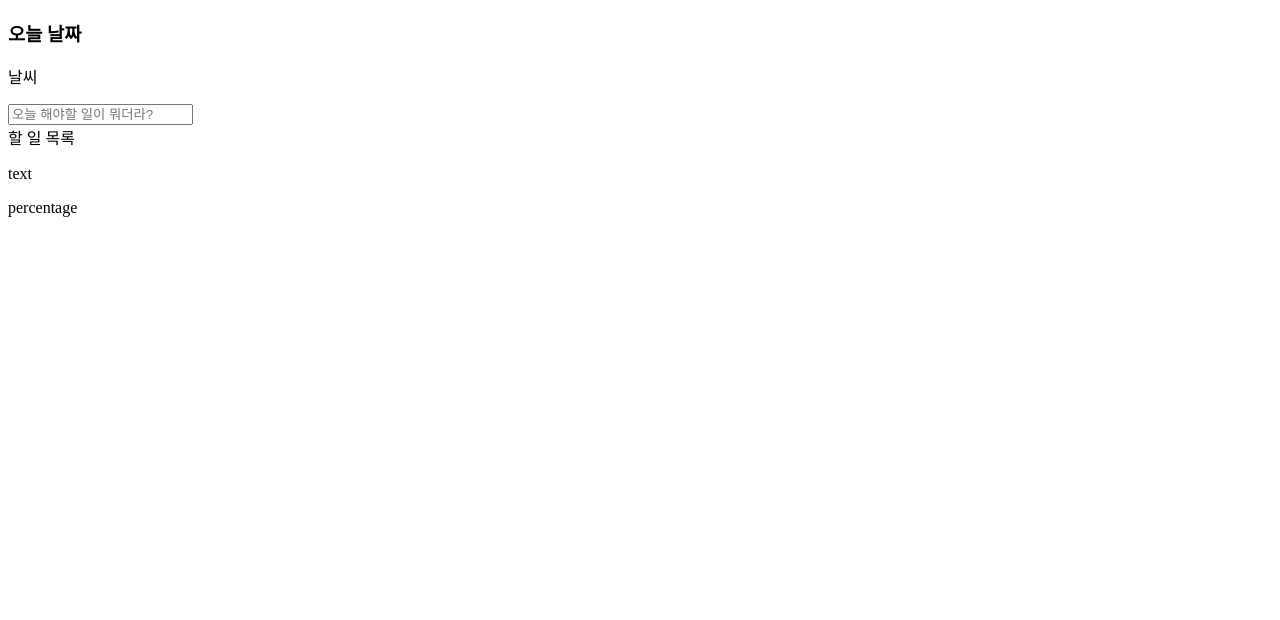
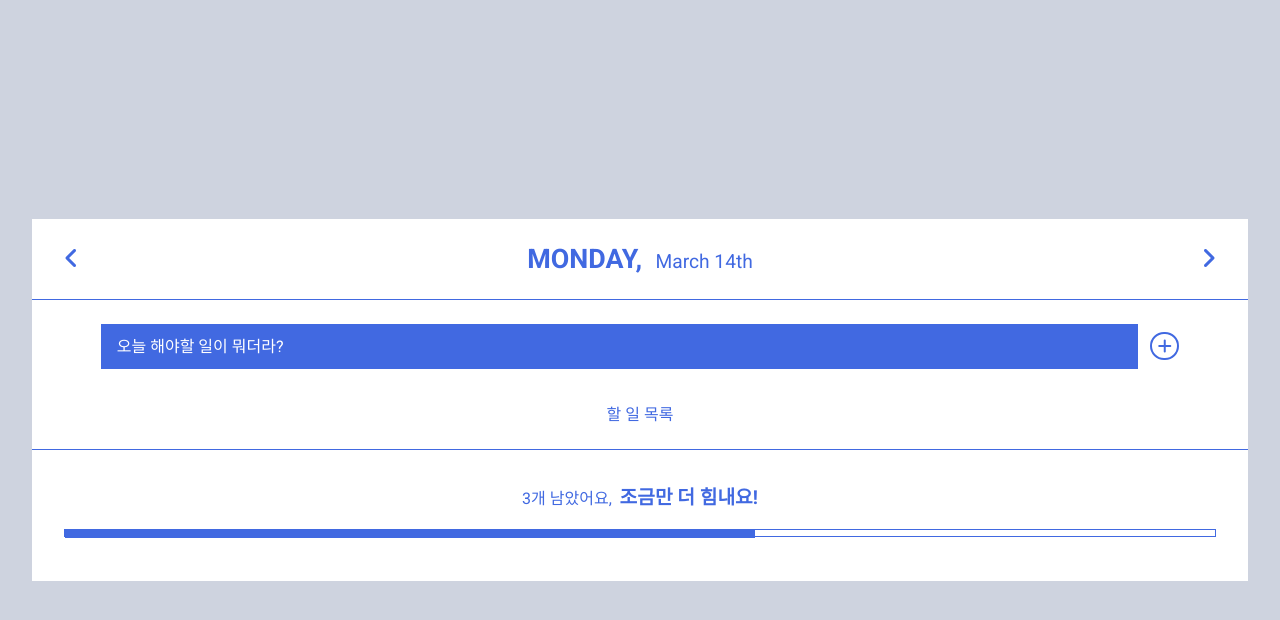
Before and after one commit to limelumo/project-todolist, a Vue app: page / in a window 1280 px wide. Shown: the top 620 px of the page. Built offline with nearby package versions, Linux system fonts and the light colour scheme.

Commit message:
CSS : Basic css done

```diff
--- a/package.json
+++ b/package.json
@@ -9,6 +9,7 @@
   },
   "dependencies": {
     "core-js": "^3.6.5",
+    "sass-loader": "^10.2.0",
     "vue": "^3.0.0"
   },
   "devDependencies": {
@@ -18,7 +19,8 @@
     "@vue/compiler-sfc": "^3.0.0",
     "babel-eslint": "^10.1.0",
     "eslint": "^6.7.2",
-    "eslint-plugin-vue": "^7.0.0"
+    "eslint-plugin-vue": "^7.0.0",
+    "node-sass": "^6.0.1"
   },
   "eslintConfig": {
     "root": true,
--- a/public/index.html
+++ b/public/index.html
@@ -5,6 +5,10 @@
     <meta http-equiv="X-UA-Compatible" content="IE=edge" />
     <meta name="viewport" content="width=device-width,initial-scale=1.0" />
     <link rel="icon" href="<%= BASE_URL %>favicon.ico" />
+    <script
+      src="https://kit.fontawesome.com/ea03c52171.js"
+      crossorigin="anonymous"
+    ></script>
     <title>To-do List</title>
   </head>
   <body>
--- a/src/App.vue
+++ b/src/App.vue
@@ -1,23 +1,45 @@
 <template>
-  <header>
-    <h3>오늘 날짜</h3>
-    <p>날씨</p>
+  <div class="app-wrap">
+    <header class="header">
+      <button class="prev">
+        <i class="fas fa-angle-left"></i>
+      </button>
+
+      <div class="date">
+        <span>MONDAY, </span>
+        March 14th
+      </div>
+
+      <button class="next">
+        <i class="fas fa-angle-right"></i>
+      </button>
     </header>
 
-  <section>
+    <section class="list">
+      <div class="writeInput">
         <input type="text" placeholder="오늘 해야할 일이 뭐더라?" />
+        <button>
+          <i class="fas fa-plus"></i>
+        </button>
+      </div>
 
       <div>
         할 일 목록
       </div>
     </section>
 
-  <footer>
+    <footer class="footer">
       <!-- 남은 할일 percent에 따라 응원하는 글귀가 뜨도록 한다 -->
-    <p>text</p>
+      <div class="list-left">
+        3개 남았어요,
+        <span class="cheer-text">조금만 더 힘내요! </span>
+      </div>
 
-    <div>percentage</div>
+      <div class="percentage">
+        <span></span>
+      </div>
     </footer>
+  </div>
 </template>
 
 <script>
@@ -27,4 +49,6 @@ export default {
 };
 </script>
 
-<style></style>
+<style lang="scss">
+@import './style.scss';
+</style>
--- /dev/null
+++ b/src/style.scss
@@ -0,0 +1,134 @@
+@charset "utf-8";
+@import url('https://fonts.googleapis.com/css2?family=Black+Han+Sans&family=Roboto:wght@100;300;400;500;700;900&display=swap%27');
+@import url('https://fonts.googleapis.com/css2?family=Nanum+Pen+Script&display=swap%27');
+@import url('https://fonts.googleapis.com/css2?family=Black+Han+Sans&family=Roboto+Mono:wght@100;200;300;400;500;600;700&family=Roboto:wght@100&display=swap%27');
+
+// font-family: 'Roboto', sans-serif; // default
+// font-family: 'Black Han Sans', sans-serif; // logo
+// font-family: 'Nanum Pen Script', cursive; //setting
+// font-family: 'Roboto Mono', monospace; // setting
+
+@mixin object($w, $h, $bg) {
+  width: $w;
+  height: $h;
+  background-color: $bg;
+}
+
+@mixin flex($j, $a, $d) {
+  display: flex;
+  justify-content: $j;
+  align-items: $a;
+  flex-direction: $d;
+}
+
+@mixin font($s, $w) {
+  font-size: $s;
+  font-weight: $w;
+}
+
+$point-c: royalblue;
+
+* {
+  margin: 0;
+  padding: 0;
+  box-sizing: border-box;
+  user-select: none;
+  font: {
+    family: 'Roboto', sans-serif;
+    size: 1em;
+  }
+}
+
+body {
+  @include flex(center, center, '');
+  height: 100vh;
+  background-color: #ced3df;
+  user-select: none;
+  color: $point-c;
+}
+
+button {
+  outline: none;
+  background: transparent;
+  border: none;
+  cursor: pointer;
+}
+
+.app-wrap {
+  @include object(95vw, '', white);
+  text-align: center;
+}
+
+.header {
+  @include object('', '', white);
+  @include flex(space-between, center, '');
+  padding: 1.5em 2em;
+  border-bottom: 1px solid $point-c;
+}
+
+.prev,
+.next {
+  @include font(24px, '');
+  color: $point-c;
+}
+
+.date {
+  @include font(1.2em, '');
+  span {
+    @include font(1.4em, 600);
+    margin-right: 0.25em;
+  }
+}
+
+.list {
+  @include object(100%, auto, '');
+  padding: 1.5em 2em;
+}
+
+.writeInput {
+  input {
+    @include object(90%, 45px, $point-c);
+    &::placeholder {
+      color: white;
+    }
+    text-indent: 1em;
+    outline: none;
+    border: none;
+    border-radius: 0;
+    color: white;
+    margin-bottom: 2em;
+  }
+
+  button {
+    @include object(1.8em, 1.8em, '');
+    margin-left: 0.8em;
+    border-radius: 100%;
+    color: $point-c;
+    border: 2px solid $point-c;
+  }
+}
+
+.footer {
+  padding: 2em;
+  border-top: 1px solid $point-c;
+}
+
+.list-left {
+  margin-bottom: 1.2em;
+}
+
+.cheer-text {
+  @include font(1.2em, 600);
+  margin-left: 0.2em;
+}
+
+.percentage {
+  @include object(100%, 8px, '');
+  border: 1px solid $point-c;
+  margin-bottom: 0.8em;
+
+  span {
+    @include object(60%, inherit, $point-c);
+    display: block;
+  }
+}
```
Also changed, not shown: 1 other file (tests, documents, lock files or other folders). Lines whose indentation alone changed are shown as unchanged.
